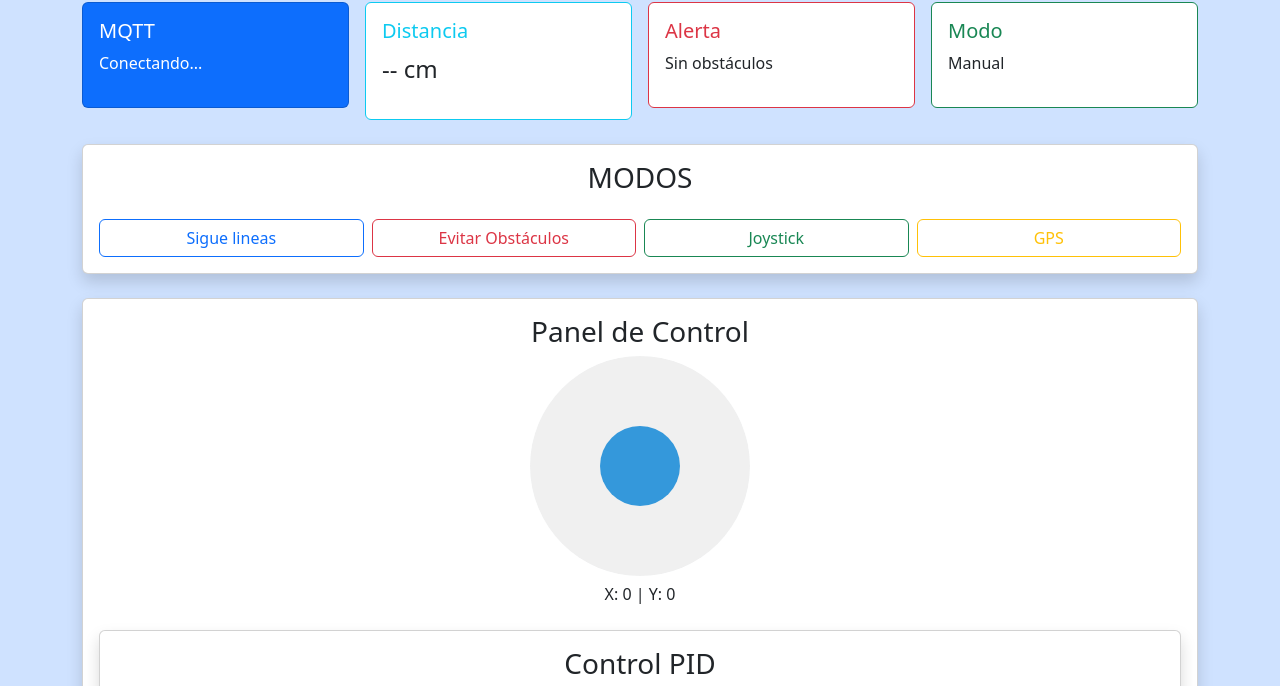
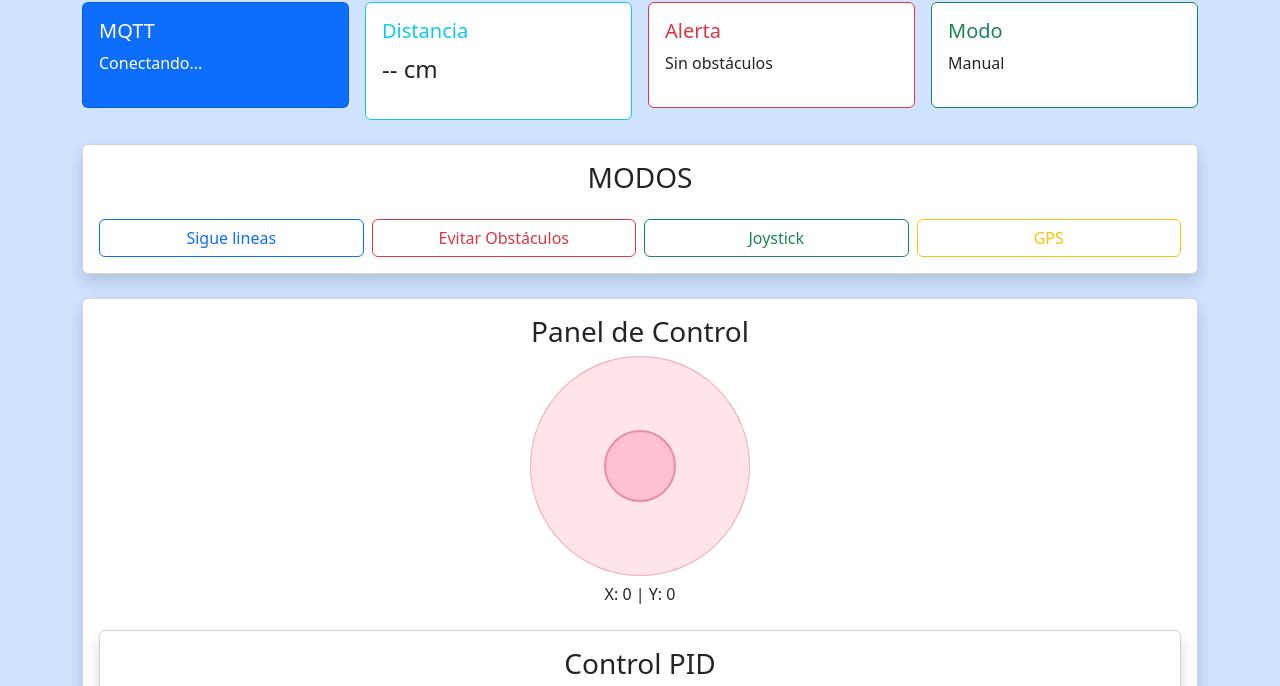
Before and after one commit to AngelDGuerreroMancilla/carrito, a website: page panel.html in a window 1280 px wide. Shown: the part 94-780 px from the top of the page. Drawn offline with nearby package versions, Linux system fonts and the light colour scheme; a script that the page names is missing.

Commit message:
joystick actualizacion

```diff
--- a/panel.html
+++ b/panel.html
@@ -245,7 +245,7 @@ rangoVelMax.oninput = ()=> envDatos("velMax", rangoVelMax.value);
 
 </script>
 
-<script src="joystick.js"></script>
+<script src="./modoManual/joysticktest.js"></script>
 <script src="openStreetMap/seguimiento.js"></script>
 
 <script src="seguimiento/parametros.js"></script>
```
